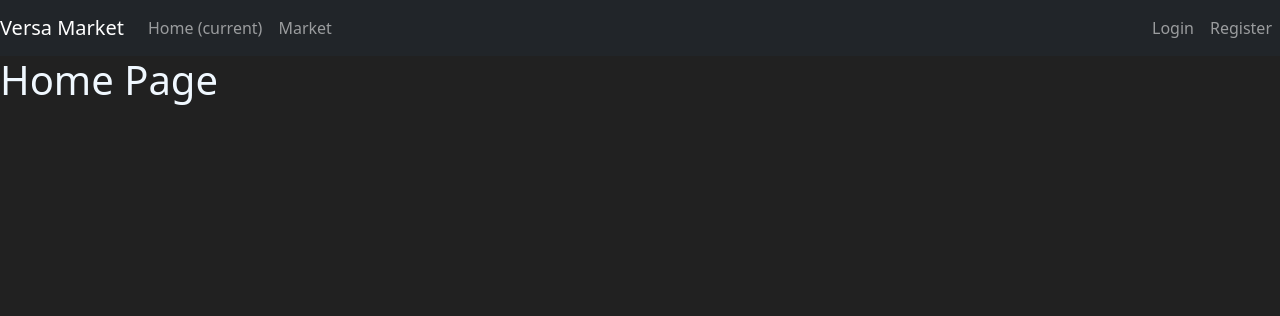
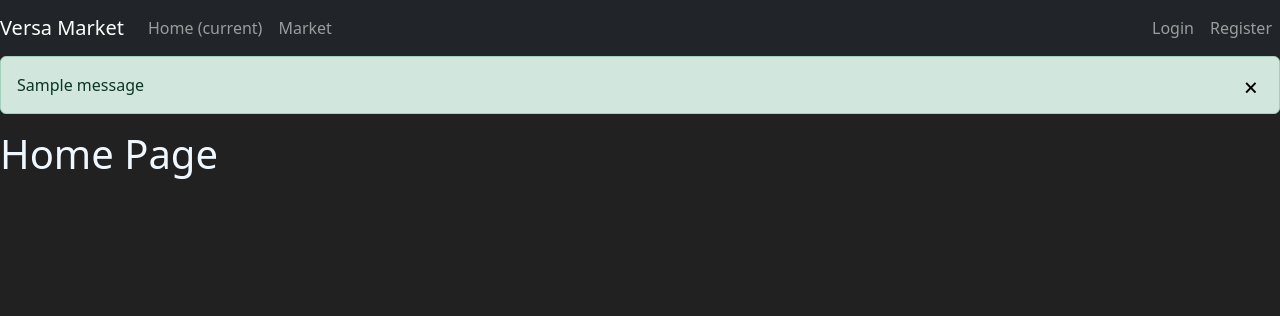
Before and after one commit to alehetman21/littlealescorner, a Flask app: page / in a window 1280 px wide. Shown: the top 316 px of the page. Run offline with Flask 3, Linux system fonts and the light colour scheme; one stand-in notice (Sample message) is shown.

Commit message:
Adding flash messages

```diff
--- a/Flask/TestF/market/routes.py
+++ b/Flask/TestF/market/routes.py
@@ -1,5 +1,5 @@
 from market import app, db
-from flask import render_template, redirect, url_for
+from flask import render_template, redirect, url_for, flash
 from market.models import Item, User
 from market.forms import RegisterForm
 
@@ -29,5 +29,5 @@ def register():
         return redirect(url_for('home'))
     if form.errors != {}:
         for error in form.errors.values():
-            print(f"There was an error: {error}")
+            flash(f"There was an error: {error}", category='danger')
     return render_template('register.html', form=form)
--- a/Flask/TestF/market/templates/base.html
+++ b/Flask/TestF/market/templates/base.html
@@ -41,6 +41,19 @@
         </div>
     </nav>
 
+    {% with messages = get_flashed_messages(with_categories=True) %}
+        {% if messages %}
+            {% for category, message in messages %}
+                <div class="alert alert-{{ category }}">
+                    <button type="button" class="close float-end" data-bs-dismiss="alert" aria-label="Close" style="background-color: transparent; border: none;">
+                        <span aria-hidden="true">&#128473;</span>
+                    </button>
+                    {{ message }}
+                </div>
+            {% endfor %}
+        {% endif %}
+    {% endwith %}
+
     {% block content %}
     {% endblock content %}
 
```
